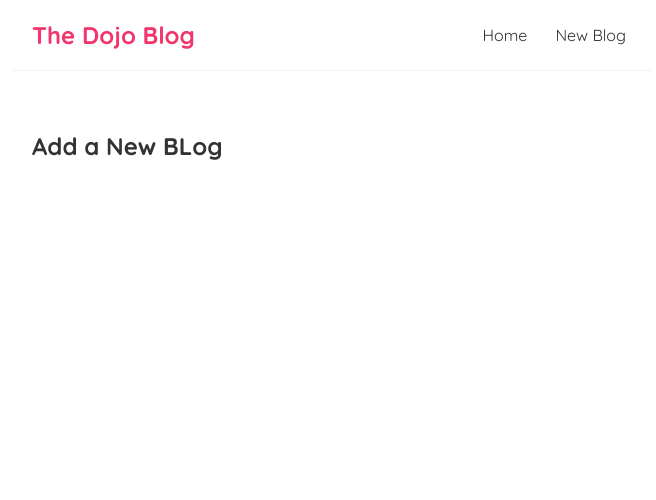
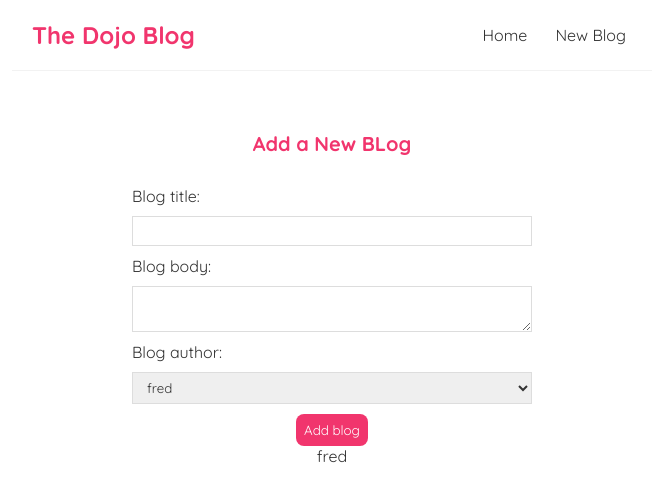
Before and after one commit to FrederickKisife/React-Project, a React (Create React App) app: page /create in a window 1280 px wide. Shown: the top 500 px of the page, without its empty margins (308-964 px from the left). Built offline with nearby package versions, Linux system fonts and the light colour scheme.

Commit message:
setting up the form

```diff
--- a/src/Create.js
+++ b/src/Create.js
@@ -1,7 +1,38 @@
+import { useState } from "react";
+
 const Create = () => {
+    const [title, setTitle] = useState('');
+    const [body, setBody] = useState('');
+    const [author, setAuthor] = useState('fred');
     return (
         <div className="create">
             <h2>Add a New BLog</h2>
+            <form>
+                <label>Blog title:</label>
+                <input type="text"
+                required
+                value={title}
+                onChange={(e)=>setTitle(e.target.value)}
+                />
+                <label>Blog body:</label>
+                <textarea  required
+                value={body}
+                onChange={(e)=>setBody(e.target.value)}
+                >
+
+                </textarea>
+                <label >Blog author:</label>
+                <select value={author}
+                onChange={(e)=>setAuthor(e.target.value)}>
+
+                    <option value="fred">fred</option>
+                    <option value="yoshi">yoshi</option>
+                </select>
+                <button>Add blog</button>
+                <p>{title}</p>
+                <p>{body}</p>
+                <p>{author}</p>
+            </form>
         </div>
      );
 }
--- a/src/index.css
+++ b/src/index.css
@@ -33,13 +33,14 @@
   margin: 40px auto;
   padding: 20px;
 }
-/*blog previews / list*/
-.blog-preview{
+
+/* blog previews / list */
+.blog-preview {
   padding: 10px 16px;
-  margin: 20px;
+  margin: 20px 0;
   border-bottom: 1px solid #fafafa;
 }
-.blog-preview:hover{
+.blog-preview:hover {
   box-shadow: 1px 3px 5px rgba(0,0,0,0.1);
 }
 .blog-preview h2 {
@@ -50,14 +51,53 @@
 .blog-preview a{
   text-decoration: none;
 }
-.blog-details div{
+
+/* blog details page */
+.blog-details h2 {
+  font-size: 20px;
+  color: #f1356d;
+  margin-bottom: 10px;
+}
+.blog-details div {
   margin: 20px 0;
 }
-.blog-details button{
+.blog-details button {
   background: #f1356d;
   color: #fff;
-  border:0;
+  border: 0;
   padding: 8px;
   border-radius: 8px;
   cursor: pointer;
 }
+
+/* create new blog form */
+.create {
+  max-width: 400px;
+  margin: 0 auto;
+  text-align: center;
+}
+.create label {
+  text-align: left;
+  display: block;
+}
+.create h2 {
+  font-size: 20px;
+  color: #f1356d;
+  margin-bottom: 30px;
+}
+.create input, .create textarea, .create select {
+  width: 100%;
+  padding: 6px 10px;
+  margin: 10px 0;
+  border: 1px solid #ddd;
+  box-sizing: border-box;
+  display: block;
+}
+.create button {
+  background: #f1356d;
+  color: #fff;
+  border: 0;
+  padding: 8px;
+  border-radius: 8px;
+  cursor: pointer;
+}
```
